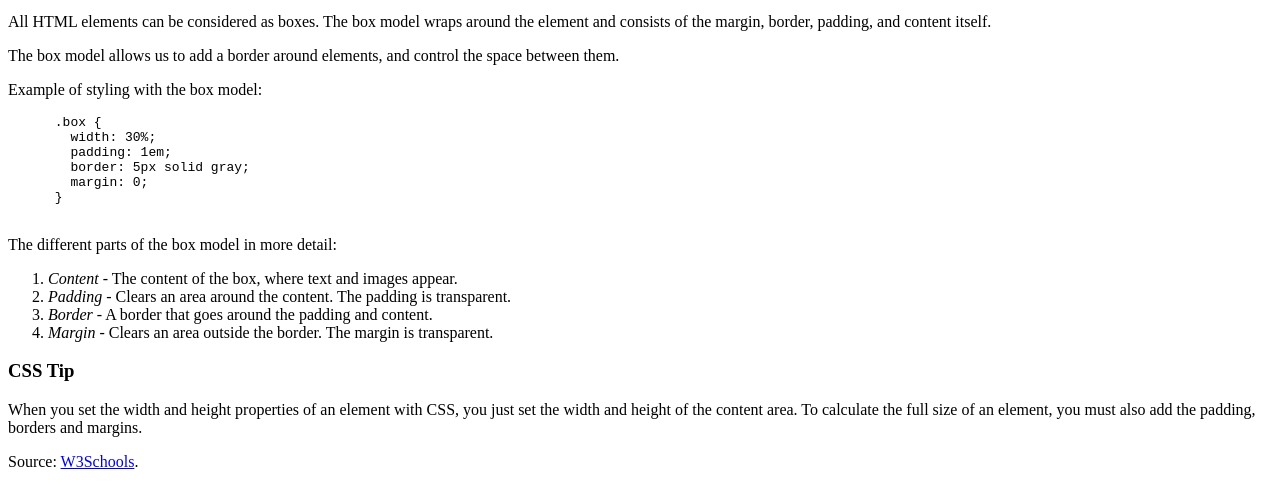
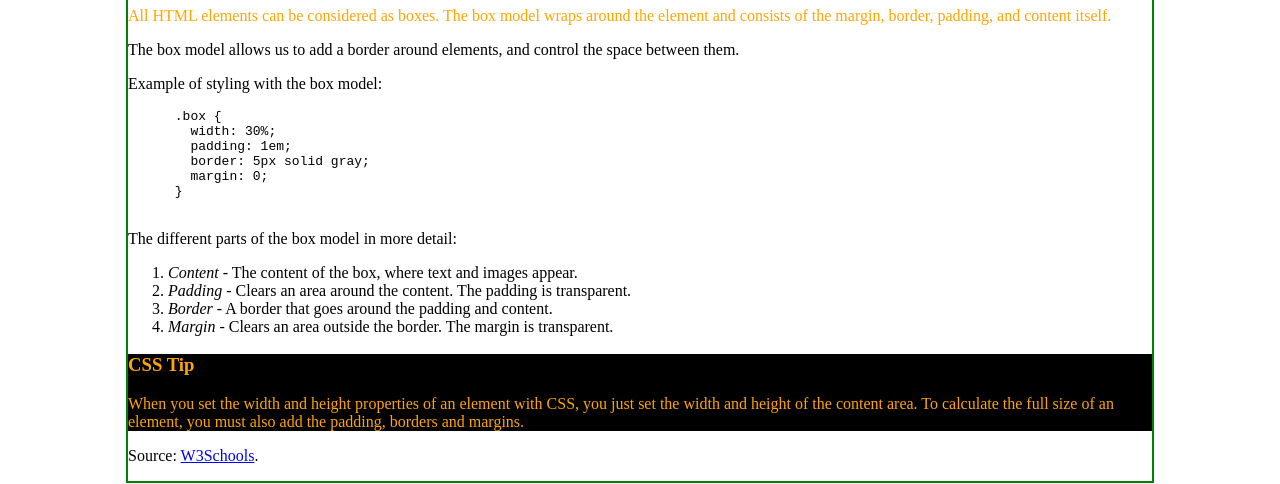
Before and after one commit to jlever02/box-model-demo, a plain HTML site: page index.html in a window 1280 px wide. Shown: the part 838-1322 px from the top of the page. Drawn offline with Linux system fonts and the light colour scheme.

Commit message:
adding style sheet

```diff
--- a/index.html
+++ b/index.html
@@ -7,7 +7,7 @@
 
 
 </head>
-<body>
+<body id="homePage">
   <header>
     <img src="http://lovemeow.com/wp-content/uploads/2011/05/4669827150_6725db354b_o.jpg" alt="kitten emerging from a cardboard box" >
     <h1>Box Model Info Sheet</h1>
@@ -28,7 +28,7 @@
       <figcaption>The CSS Box Model</figcaption>
     </figure>
 
-    <p>All HTML elements can be considered as boxes. The box model wraps around the element and consists of the margin, border, padding, and content itself.</p>
+    <p class="highlight">All HTML elements can be considered as boxes. The box model wraps around the element and consists of the margin, border, padding, and content itself.</p>
 
 
     <p>The box model allows us to add a border around elements, and control the space between them. </p>
@@ -55,7 +55,7 @@
   </article>
 
 
-  <aside>
+  <aside class="highlight">
     <h3>CSS Tip</h3>
     <p>When you set the width and height properties of an element with CSS, you just set the width and height of the content area. To calculate the full size of an element, you must also add the padding, borders and margins.</p>
   </aside>
--- a/styles/style.css
+++ b/styles/style.css
@@ -0,0 +1,15 @@
+.highlight {
+  color:orange;
+}
+
+/*No space means this applies to aside tags that have a class of highlight*/
+aside.highlight {
+  background-color: black;
+}
+
+/*Homepage styles*/
+#homePage {
+  width:80%;
+  margin:auto;
+  border: 2px solid green;
+}
```
